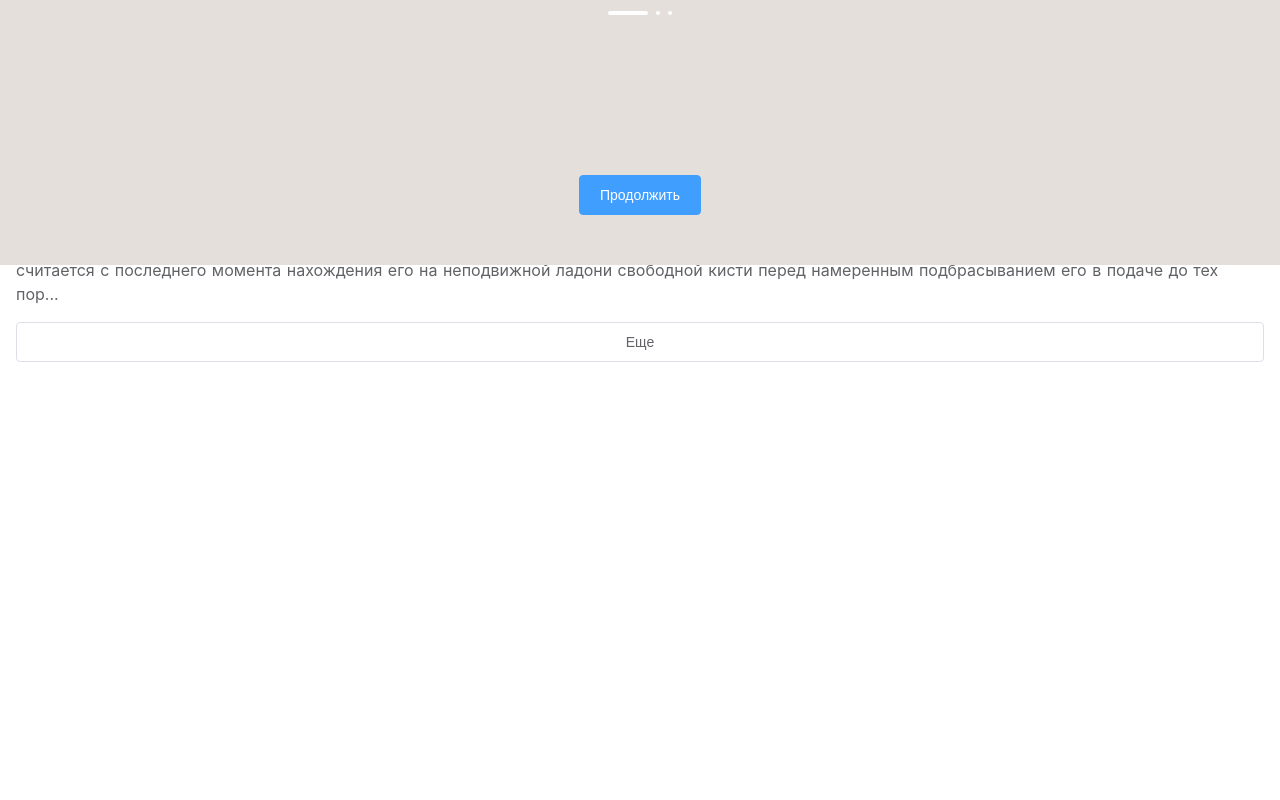
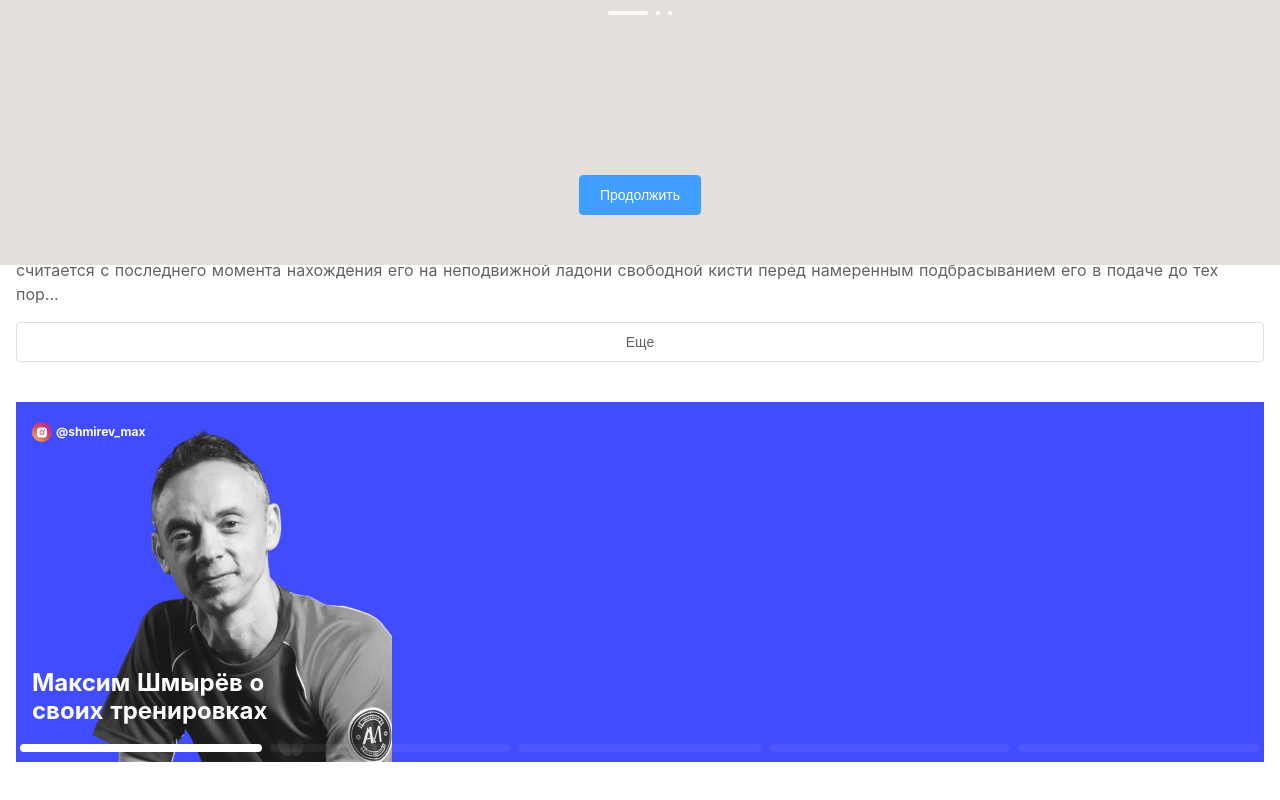
Before and after one commit to sibirRk/hackaton, a Nuxt app: page /sport/1 in a window 1280 px wide. Shown: the part 535-1335 px from the top of the page. Before the commit the page ends 993 px from the top, so only its background shows below. Built offline with nearby package versions, Linux system fonts and the light colour scheme; what vue-yandex-maps would draw is missing.

Commit message:
Компонент Our-Ambassadors готов

```diff
--- /dev/null
+++ b/components/AmbassadorSlide.vue
@@ -0,0 +1,83 @@
+<template>
+  <div class="ambassador-slide">
+    <nuxt-link to="/">
+      <a target="blank" class="instagram__wrapper">
+        <img src="/images/instagramm.svg" alt="instagram icon" class="instagram__link">
+        <span class="instagram__link">{{ ambassador.instagram }}</span>
+      </a>
+
+      <span class="ambassador__title">{{ ambassador.title }}</span>
+      <img :src="ambassador.photo" alt="ambassador photo" class="ambassador__image">
+    </nuxt-link>
+  </div>
+</template>
+
+<script>
+export default {
+  name: 'AmbassadorSlide',
+
+  props: {
+    ambassador: {
+      type: Object,
+      required: true,
+    }
+  }
+}
+</script>
+
+<style lang="scss">
+.ambassador-slide {
+  position: relative;
+  width: 100%;
+  height: 360px;
+  background-color: $blue;
+  overflow: hidden;
+
+  .instagram {
+    &__wrapper {
+      position: absolute;
+      top: 20px;
+      left: 16px;
+
+      display: flex;
+      align-items: center;
+      text-decoration: none;
+      color: $white;
+      font-size: 12px;
+      line-height: 1;
+      font-weight: 700;
+
+      img {
+        width: 20px;
+        height: 20px;
+        margin-right: 4px;
+      }
+    }
+  }
+
+  .ambassador {
+    &__title {
+      position: absolute;
+      left: 16px;
+      bottom: 37px;
+      font-size: 24px;
+      line-height: 28px;
+      max-width: 250px;
+      font-weight: 700;
+      color: $white;
+      z-index: 1;
+    }
+
+    &_link {
+      color: $white;
+    }
+
+    &__image {
+      position: absolute;
+      bottom: 0;
+      left: 48px;
+      z-index: 0;
+    }
+  }
+}
+</style>
--- /dev/null
+++ b/components/OurAmbassadors.vue
@@ -0,0 +1,91 @@
+<template>
+  <div class="our-ambassadors">
+    <swiper :options="swiperOptions">
+      <swiper-slide
+        class="slider-item"
+        v-for="(slide, index) in ambassadors"
+        :key="index"
+      >
+        <ambassador-slide
+          :ambassador="slide"
+        />
+      </swiper-slide>
+
+      <div class="swiper-pagination" slot="pagination"></div>
+    </swiper>
+  </div>
+</template>
+
+<script>
+import AmbassadorSlide from '~/components/AmbassadorSlide.vue';
+
+export default {
+  name: 'OurAmbassadors',
+
+  data() {
+    return {
+      swiperOptions: {
+        pagination: {
+          el: '.swiper-pagination',
+          clickable: true,
+        },
+      },
+      ambassadors: [
+        {
+          instagram: '@shmirev_max',
+          photo: '/images/ambassadors/shmirev.png',
+          title: 'Максим Шмырёв о своих тренировках',
+        },
+        {
+          instagram: '@shmirev_max',
+          photo: '/images/ambassadors/shmirev.png',
+          title: 'Максим Шмырёв о своих тренировках',
+        },
+        {
+          instagram: '@shmirev_max',
+          photo: '/images/ambassadors/shmirev.png',
+          title: 'Максим Шмырёв о своих тренировках',
+        },
+        {
+          instagram: '@shmirev_max',
+          photo: '/images/ambassadors/shmirev.png',
+          title: 'Максим Шмырёв о своих тренировках',
+        },
+        {
+          instagram: '@shmirev_max',
+          photo: '/images/ambassadors/shmirev.png',
+          title: 'Максим Шмырёв о своих тренировках',
+        },
+      ]
+    }
+  },
+
+  props: {
+  },
+
+  components: {
+    AmbassadorSlide,
+  }
+}
+</script>
+
+<style lang="scss">
+.our-ambassadors {
+  .swiper-pagination {
+    display: flex;
+
+    width: calc(100% - 30px);
+    left: 15px;
+
+    .swiper-pagination-bullet {
+      width: 100%;
+      border-radius: 4px;
+      background-color: rgba($white, 0.3);
+
+      &-active {
+        background-color: $white;
+      }
+    }
+  }
+}
+</style>
--- a/pages/sport/_code.vue
+++ b/pages/sport/_code.vue
@@ -26,10 +26,14 @@
 
           <section class="section">
             <h2 class="section__title">Определения</h2>
-            <article class="section__article" v-html="glossaryShort ? glossary.slice(0, 230) + '...' : glossary"/>
+            <article class="section__article" v-html="glossaryShort ? glossary.slice(0, 230) + '...' : glossary" />
             <el-button class="wide" @click="glossaryShort = !glossaryShort">{{ glossaryShort ? 'Еще' : 'Скрыть' }}</el-button>
           </section>
         </div>
+
+        <section class="section">
+          <our-ambassadors />
+        </section>
       </div>
 
       <div class="panel panel_practice" v-if="tab === 'practice'">
@@ -40,6 +44,8 @@
 </template>
 
 <script>
+import OurAmbassadors from '~/components/OurAmbassadors.vue';
+
 export default {
   name: 'SportDetail',
 
@@ -71,6 +77,10 @@ export default {
       }
       return dots;
     }
+  },
+
+  components: {
+    OurAmbassadors,
   }
 }
 </script>
```
Also changed, not shown: static/images/ambassadors/shmirev.png (added).
